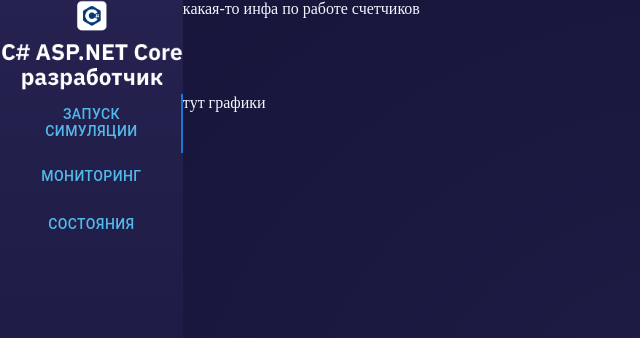
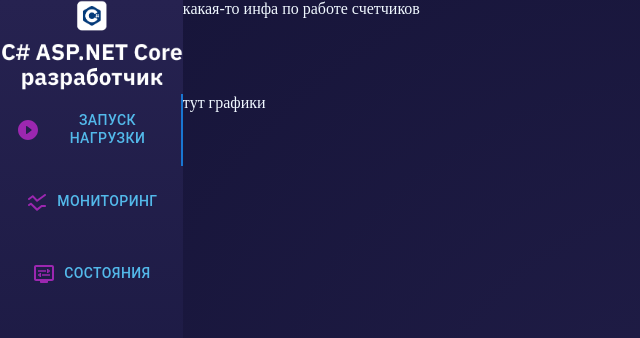
Before and after one commit to Mikhuil-Kop/AspNetGroupUserFunctionality, a React app in the folder frontend/: page / in a window 1280 px wide. Shown: the top 338 px of the page, without its empty margins (0-640 px from the left). Built offline with nearby package versions, Linux system fonts and the light colour scheme.

Commit message:
обновлен внешний вид навигационного меню

```diff
--- a/frontend/src/Components/Navigation/Navigation.tsx
+++ b/frontend/src/Components/Navigation/Navigation.tsx
@@ -1,8 +1,16 @@
 import { Tab, Tabs } from "@mui/material"
 import NavigationButton from "../NavigationButton/NavigationButton";
 import { useState } from "react";
+import SsidChartRoundedIcon from '@mui/icons-material/SsidChartRounded';
+import PlayCircleFilledWhiteRoundedIcon from '@mui/icons-material/PlayCircleFilledWhiteRounded';
+import DisplaySettingsRoundedIcon from '@mui/icons-material/DisplaySettingsRounded';
 
 const Navigation = () => {
+    console.log(process.env.REACT_APP_NAVIGATION_TAB_COLOR);
+    const textColor = process.env.REACT_APP_NAVIGATION_TAB_COLOR === undefined
+        ? '#53B9EA'
+        : `#${process.env.REACT_APP_NAVIGATION_TAB_COLOR}`;
+
     const [tabState, setTabState] = useState(0);
     const handleTabs = (value: number) => {
         setTabState(value);
@@ -17,22 +25,28 @@
             value={tabState}
             >
             <Tab
+                icon={<PlayCircleFilledWhiteRoundedIcon color="secondary"/>}
+                iconPosition="start"
                 resource="/launch_simulation"
                 value={0}
                 label={
-                    <NavigationButton color="#53B9EA" label="Запуск симуляции"/>
+                    <NavigationButton color={textColor} label="Запуск нагрузки"/>
                 } />
             <Tab
+                icon={<SsidChartRoundedIcon color="secondary" />}
+                iconPosition="start"
                 resource="/monitoring"
                 value={1}
                 label={
-                    <NavigationButton color="#53B9EA" label="Мониторинг"/>
+                    <NavigationButton color={textColor} label="Мониторинг"/>
                 } />
             <Tab
+                icon={<DisplaySettingsRoundedIcon color="secondary"/>}
+                iconPosition="start"
                 resource="/states"
                 value={2}
                 label={
-                    <NavigationButton color="#53B9EA" label="Состояния"/>
+                    <NavigationButton color={textColor} label="Состояния"/>
                 } />
         </Tabs>
     )
```
Also changed, not shown: 1 other file (tests, documents, lock files or other folders).
